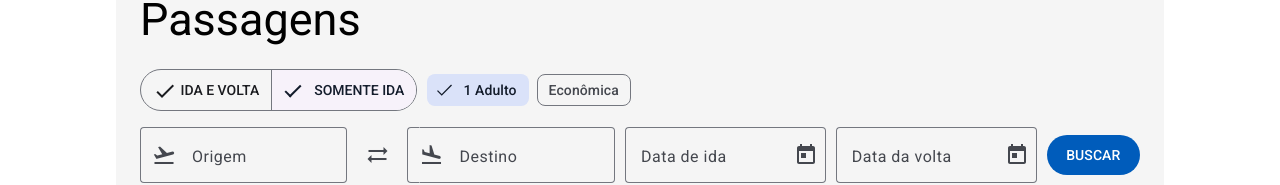
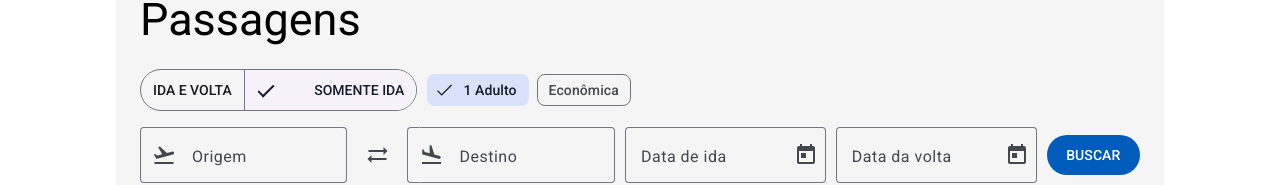
Before and after one commit to ArthurAizawa/jornada-milhas, an Angular app: page / in a window 1280 px wide. Both pictures are taken after a click on the radio button "SOMENTE IDA". Shown: the part 434-619 px from the top of the page. Built offline with nearby package versions, Linux system fonts and the light colour scheme; no server answers.

Commit message:
check form-busca

```diff
--- a/src/app/shared/form-busca/form-busca.component.html
+++ b/src/app/shared/form-busca/form-busca.component.html
@@ -2,12 +2,15 @@
     <form [formGroup]="formBuscaService.formBusca">
         <h2>Passagens</h2>
         <div class="flex-container">
-            <mat-button-toggle-group aria-label="Tipo de passagem">
-            <mat-button-toggle>
-                 <mat-icon>check</mat-icon>
+            <mat-button-toggle-group aria-label="Tipo de passagem" formControlName="somenteIda">
+            <mat-button-toggle [value]="false">
+                 <mat-icon *ngIf="!formBuscaService.formBusca.get('somenteIda')?.value"></mat-icon>
                  IDA E VOLTA
             </mat-button-toggle>
-            <mat-button-toggle >SOMENTE IDA</mat-button-toggle>
+            <mat-button-toggle [value]="true">
+                <mat-icon *ngIf="formBuscaService.formBusca.get('somenteIda')?.value"></mat-icon>
+                SOMENTE IDA
+            </mat-button-toggle>
         </mat-button-toggle-group>
         <mat-chip-listbox (click)="openDialog()" aria-label="Seleção de passagens">
             <mat-chip-option selected>1 Adulto</mat-chip-option>
```
